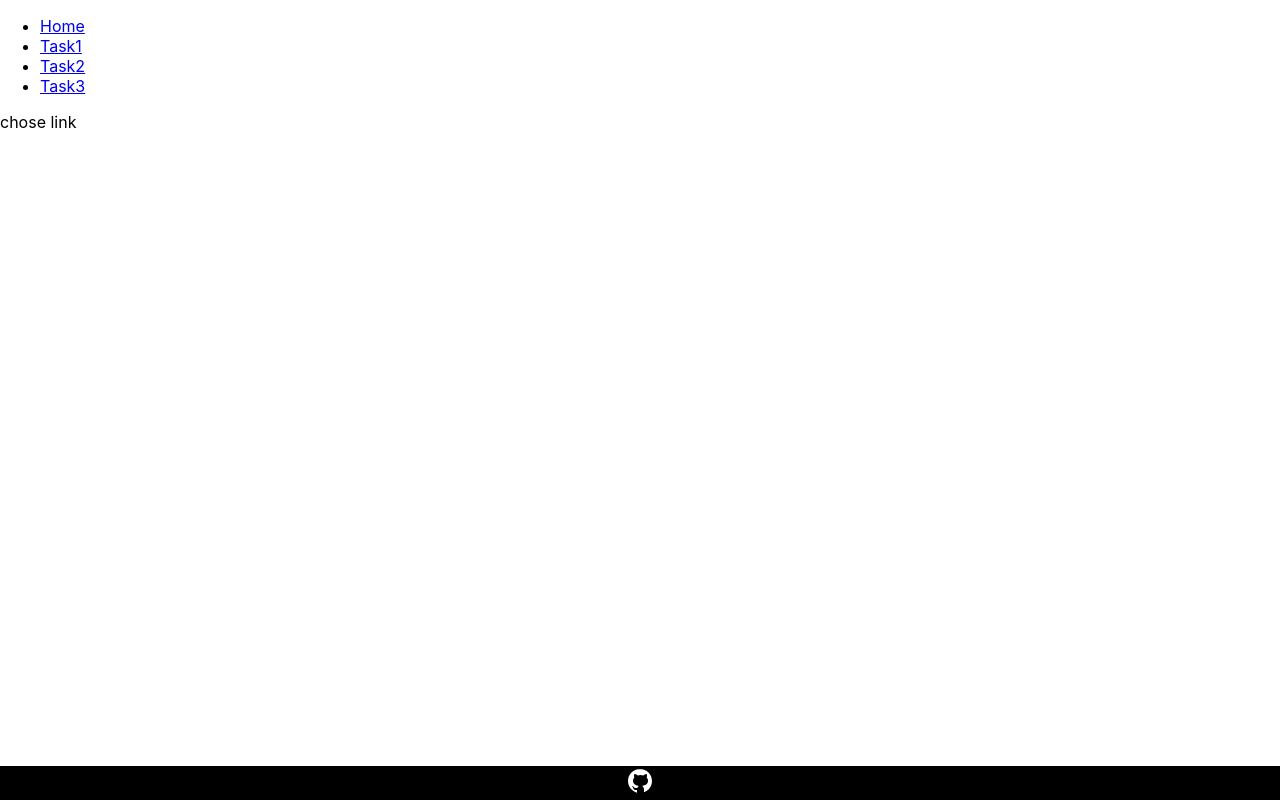
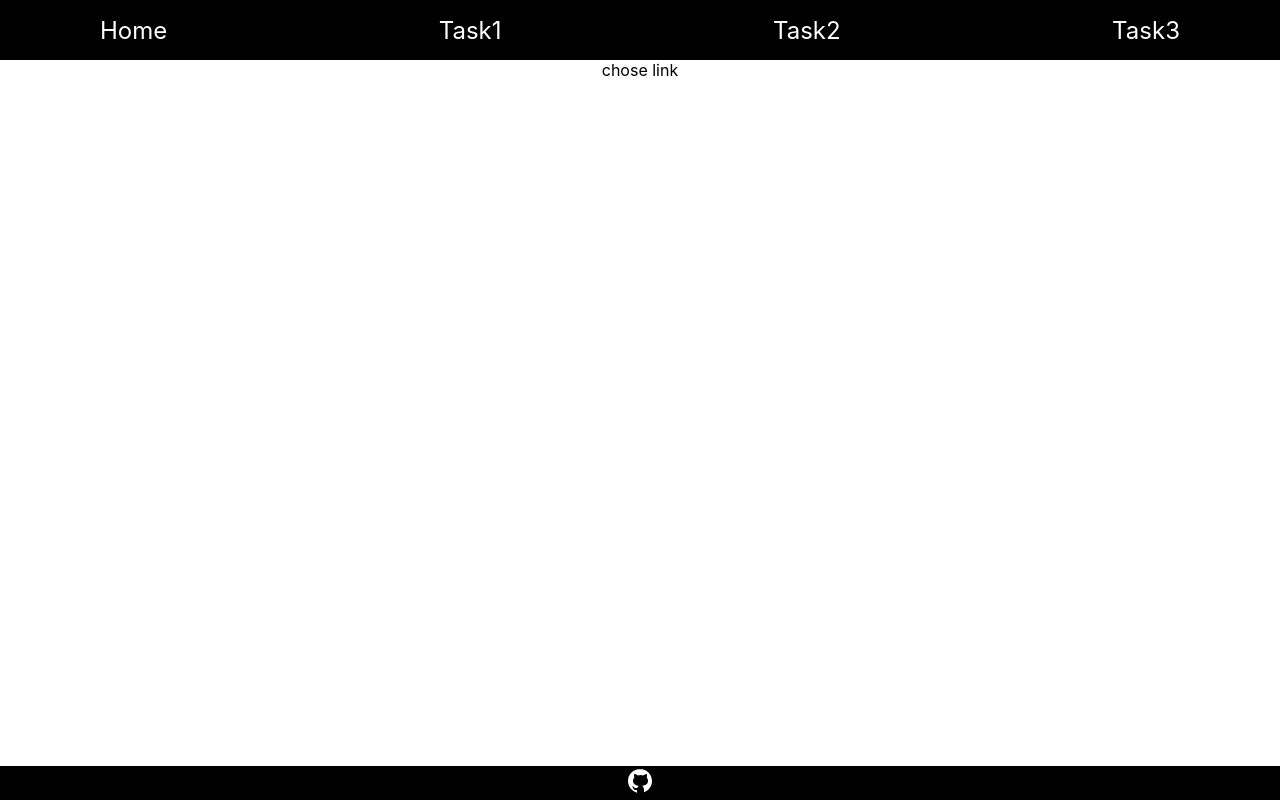
Before and after one commit to KandaskalovOleg/galanix_tt, a React (Vite) app: page / in a window 1280 px wide. Built offline with nearby package versions, Linux system fonts and the light colour scheme.

Commit message:
add adaptive header and burger menu for mobile

```diff
--- a/package.json
+++ b/package.json
@@ -22,6 +22,7 @@
     "eslint-plugin-react": "^7.32.2",
     "eslint-plugin-react-hooks": "^4.6.0",
     "eslint-plugin-react-refresh": "^0.4.3",
+    "sass": "^1.69.0",
     "vite": "^4.4.5"
   }
 }
--- a/src/App.css
+++ b/src/App.css
@@ -0,0 +1,4 @@
+#root {
+  margin: 0 auto;
+  text-align: center;
+}
--- a/src/components/Header/Header.jsx
+++ b/src/components/Header/Header.jsx
@@ -1,23 +1,90 @@
+/* eslint-disable react/no-unknown-property */
 import { Link } from 'react-router-dom';
-import './Header.css';
+import './Header.scss';
+import { useEffect, useState } from 'react';
 
 export const Header = () => {
+  useEffect(() => {
+    const handleHashChange = () => {
+      const element = document.getElementById(window.location.hash.slice(1));
+      if (element) {
+        element.scrollIntoView({ behavior: 'smooth' });
+      }
+    };
+
+    window.addEventListener('hashchange', handleHashChange);
+
+    handleHashChange();
+
+    return () => {
+      window.removeEventListener('hashchange', handleHashChange);
+    };
+  }, []);
+
+  const [isBurgerOpen, setIsBurgerOpen] = useState(false);
+
+  const toggleBurgerMenu = () => {
+    setIsBurgerOpen(!isBurgerOpen);
+
+    if (isBurgerOpen) {
+      document.documentElement.style.overflow = 'auto';
+      document.body.style.overflow = 'auto';
+    } else {
+      document.documentElement.style.overflow = 'hidden';
+      document.body.style.overflow = 'hidden';
+    }
+  };
+
+  // eslint-disable-next-line react-hooks/exhaustive-deps
+  const handleResize = () => {
+    if (window.innerWidth >= 500 && isBurgerOpen) {
+      setIsBurgerOpen(false);
+      document.documentElement.style.overflow = 'auto';
+      document.body.style.overflow = 'auto';
+    }
+  };
+
+  useEffect(() => {
+    window.addEventListener('resize', handleResize);
+
+    return () => {
+      window.removeEventListener('resize', handleResize);
+    };
+  }, [handleResize, isBurgerOpen]);
+
+  const closeBurgerMenu = () => {
+    if (isBurgerOpen) {
+      toggleBurgerMenu();
+    }
+  };
 
   return (
     <header>
-      <nav>
+      <div className="burger-button" onClick={toggleBurgerMenu}>
+        {!isBurgerOpen ? (
+          <svg width="30px" height="30px" viewBox="0 0 24 24" fill="none" xmlns="http://www.w3.org/2000/svg">
+          <path d="M4 18L20 18" stroke="#ffffff" stroke-width="2" stroke-linecap="round"/>
+          <path d="M4 12L20 12" stroke="#ffffff" stroke-width="2" stroke-linecap="round"/>
+          <path d="M4 6L20 6" stroke="#ffffff" stroke-width="2" stroke-linecap="round"/>
+          </svg>
+        ) : (
+          <svg width="30px" height="30px" viewBox="0 0 1024 1024" xmlns="http://www.w3.org/2000/svg"><path fill="#000000" d="M195.2 195.2a64 64 0 0 1 90.496 0L512 421.504 738.304 195.2a64 64 0 0 1 90.496 90.496L602.496 512 828.8 738.304a64 64 0 0 1-90.496 90.496L512 602.496 285.696 828.8a64 64 0 0 1-90.496-90.496L421.504 512 195.2 285.696a64 64 0 0 1 0-90.496z"/></svg>
+        )}
+
+      </div>
+      <nav className={`${isBurgerOpen ? 'open' : ''}`}>
         <ul>
           <li>
-            <Link to="/">Home</Link>
+            <Link to="/" onClick={closeBurgerMenu}>Home</Link>
           </li>
           <li>
-            <Link to="task1">Task1</Link>
+            <Link to="task1" onClick={closeBurgerMenu}>Task1</Link>
           </li>
           <li>
-            <Link to="task2">Task2</Link>
+            <Link to="task2" onClick={closeBurgerMenu}>Task2</Link>
           </li>
           <li>
-            <Link to="task3">Task3</Link>
+            <Link to="task3" onClick={closeBurgerMenu}>Task3</Link>
           </li>
         </ul>
       </nav>
--- /dev/null
+++ b/src/components/Header/Header.scss
@@ -0,0 +1,90 @@
+header {
+  position: relative;
+  background-color: black;
+  min-height: 60px;
+
+  .burger-button {
+    display: none;
+    position: absolute;
+    top: 15px;
+    right: 15px;
+    z-index: 10;
+
+    @media (max-width: 500px) {
+      position: absolute;
+      display: block;
+      cursor: pointer;
+    }
+  }
+
+  nav {
+    display: flex;
+
+    @media (max-width: 500px) {
+      display: none;
+
+      &.open {
+        display: block;
+        background-color: white;
+        height: 100dvh;
+        width: 100%;
+
+        animation: slideIn 0.3s ease;
+      }
+    }
+
+    ul {
+      display: flex;
+      justify-content: space-between;
+      width: 100%;
+      height: 100%;
+      margin: auto 100px;
+      padding: 0;
+
+      @media (max-width: 900px) {
+        margin: auto 20px;
+      }
+
+      @media (max-width: 500px) {
+        flex-direction: column;
+        margin: 0;
+        padding-top: 10%;
+        height: 60%;
+      }
+
+      li {
+        list-style-type: none;
+        display: flex;
+        justify-content: center;
+        align-items: center;
+
+        a {
+          text-decoration: none;
+          font-size: 24px;
+          line-height: 31px;
+          color: white;
+          margin-top: 15px;
+          transition: color 0.3s;
+
+          @media (max-width: 500px) {
+            margin-top: 35px;
+            color: black;
+          }
+
+          &:hover {
+            color: wheat;
+          }
+        }
+      }
+    }
+  }
+}
+
+@keyframes slideIn {
+  from {
+    transform: translateX(100%);
+  }
+  to {
+    transform: translateX(0);
+  }
+}
--- a/src/index.css
+++ b/src/index.css
@@ -1,8 +1,24 @@
 :root {
+  width: 100%;
   font-family: Inter, system-ui, Avenir, Helvetica, Arial, sans-serif;
   font-weight: 400;
+  margin: 0 auto;
 }
 
 body {
   margin: 0;
 }
+
+* {
+  margin: 0;
+  padding: 0;
+  box-sizing: border-box;
+}
+
+ul, ol {
+  list-style: none;
+}
+
+a {
+  text-decoration: none;
+}
```
Also changed, not shown: src/components/Header/Header.css (deleted), 1 other file (tests, documents, lock files or other folders).
